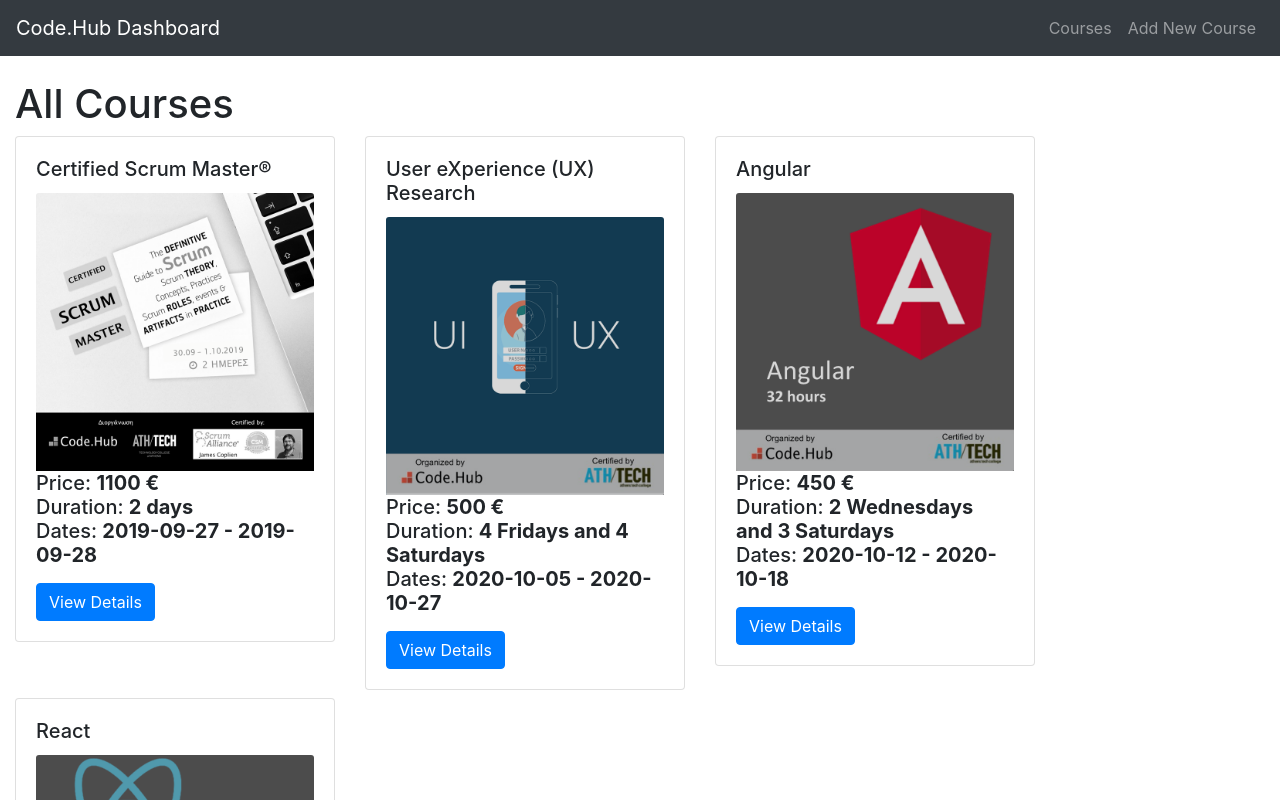
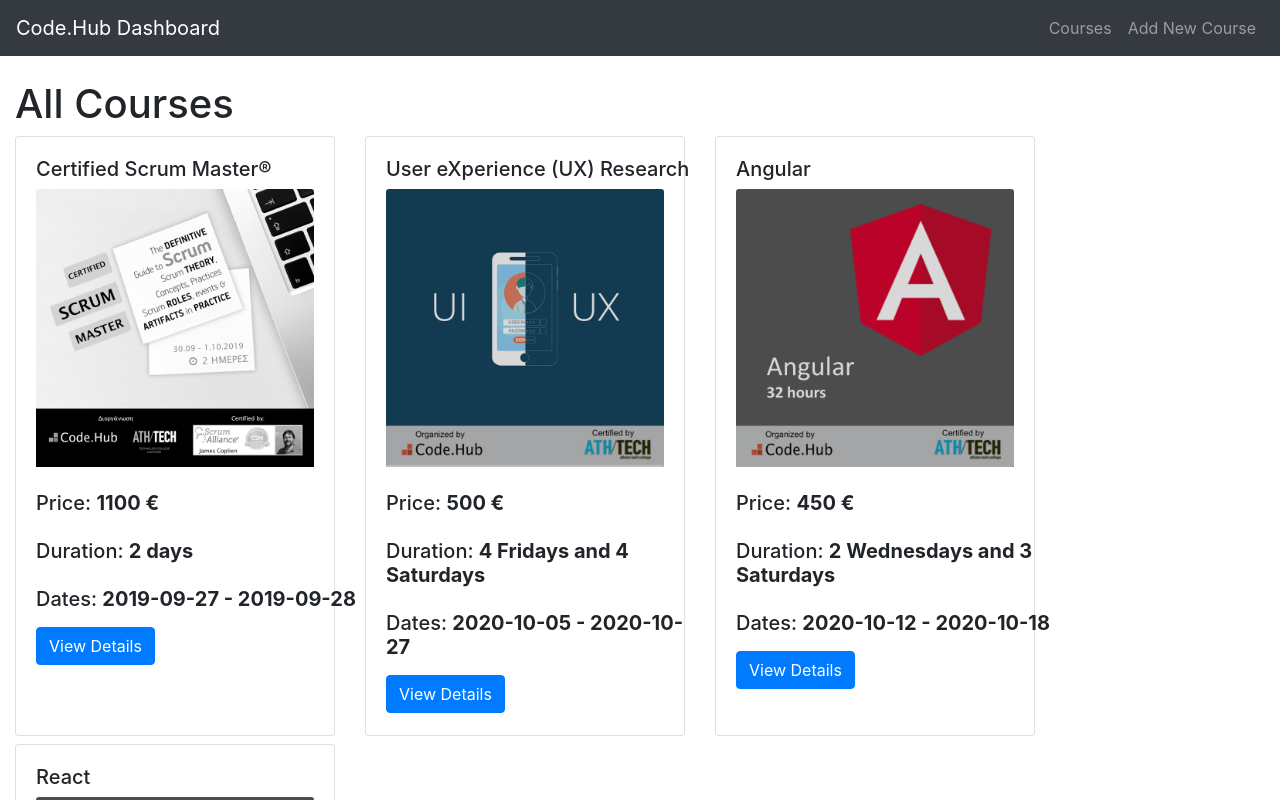
Before and after one commit to kcholevas/prfuture, a React (Create React App) app: page /courses in a window 1280 px wide. Shown: the top 800 px of the page. Built offline with nearby package versions, Linux system fonts and the light colour scheme; data requests are answered from the project's data file.

Commit message:
added css

```diff
--- a/src/courses.js
+++ b/src/courses.js
@@ -46,13 +46,14 @@
           <h1 key={courses.id}>
 
                <Col>
-                  <Card style={{ width: '20rem', display: "inline-block" }}>
+                  <Card style={{ width: '20rem', height: '600px', display: "inline-block" }}>
                     <Card.Body style={{fontSize: 20}}>
-                      <Card.Title>{courses.title}</Card.Title>
+                      <Card.Title style={{ width: '20rem', height: '20px', display: "inline-block" }}>{courses.title}</Card.Title>
                       <Card.Img variant="top" src={courses.imagePath} />
-                      <Card.Text>
-                      Price: <b>{courses.price.normal} € </b><br></br>
-                      Duration: <b>{courses.duration}</b><br></br>
+                      <Card.Text style={{ width: '20rem', height: '50%', display: "inline-block" }}>
+                      <br></br>
+                      Price: <b>{courses.price.normal} € </b><br></br><br></br>
+                      Duration: <b>{courses.duration}</b><br></br><br></br>
                       Dates: <b>{courses.dates.start_date} - {courses.dates.end_date}</b><br></br>
                       </Card.Text>
                       <Button color="info" onClick={event =>  window.location.href=(`/courses/${courses.id}`)}>View Details</Button>{' '}
--- a/src/onlycourse.js
+++ b/src/onlycourse.js
@@ -10,7 +10,7 @@
   Alert,
   Spinner,
 } from "react-bootstrap";
-import { FcCheckmark } from "react-icons/fc";
+import { FcCheckmark, FcCancel } from "react-icons/fc";
 import parse from "html-react-parser";
 import "bootstrap/dist/css/bootstrap.min.css";
 import "./index.css";
@@ -19,6 +19,7 @@
 import DeleteCourse from "./DeleteCourse";
 //import Spinner1 from "./Spinner"
 import { API } from "./api";
+import { render } from "@testing-library/react";
 
 const Course = ({ match }) => {
   const [isLoading, setIsLoading] = useState(false);
@@ -46,11 +47,13 @@
   }, []);
 
   const checkBookable = (props) => {
+
     if (course.open) {
-      return <FcCheckmark />;
+       return <FcCheckmark /> ;
     } else {
-      return null;
+      return <FcCancel />;
     }
+
   };
 
   if (error) {
@@ -101,9 +104,7 @@
         </Row>
         <Row>
           <Col>
-            <h3 className="left">{`Bookable: ${checkBookable(
-              course.open
-            )}`}</h3>
+            <h3 className="left">Bookable: {checkBookable(course.open)}</h3>
           </Col>
           <Col>
             <h3 className="right">{`Dates: ${DateFormatter(
```
